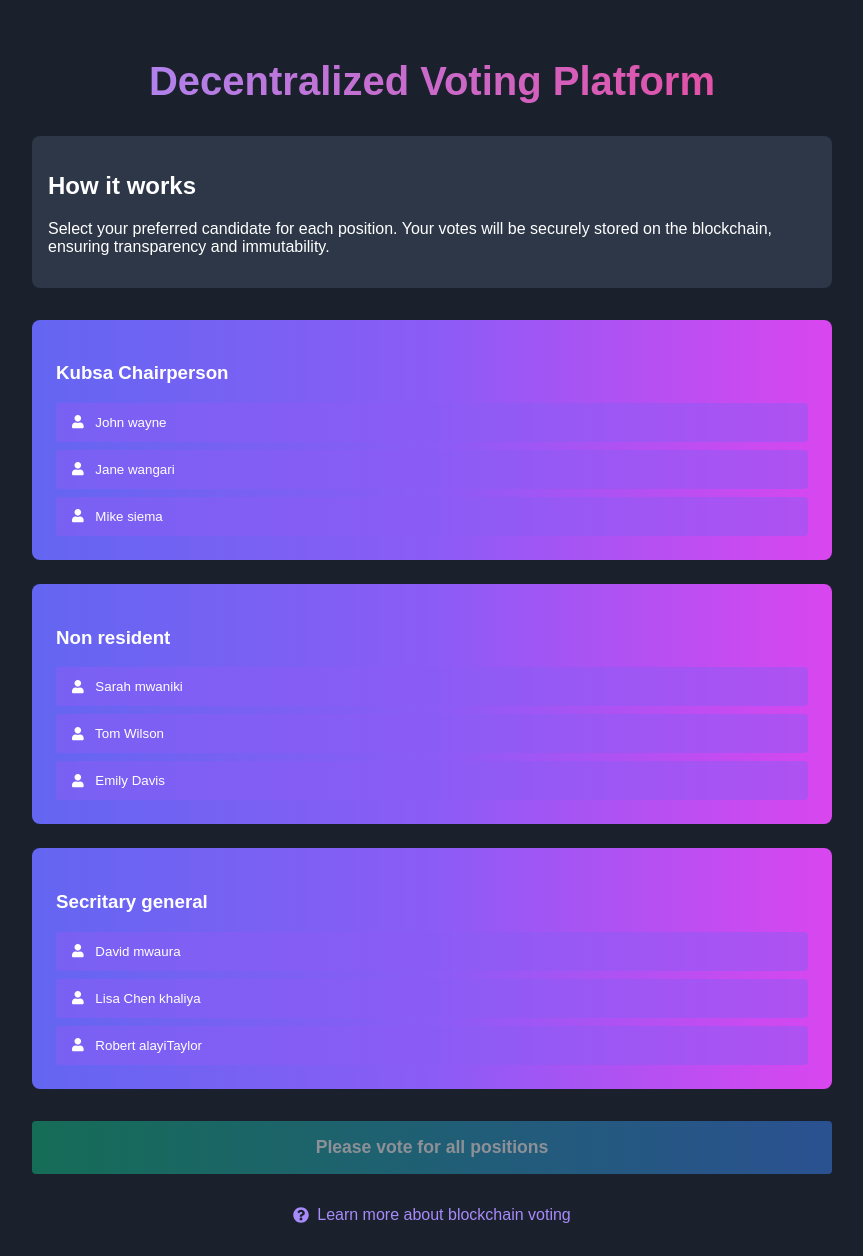
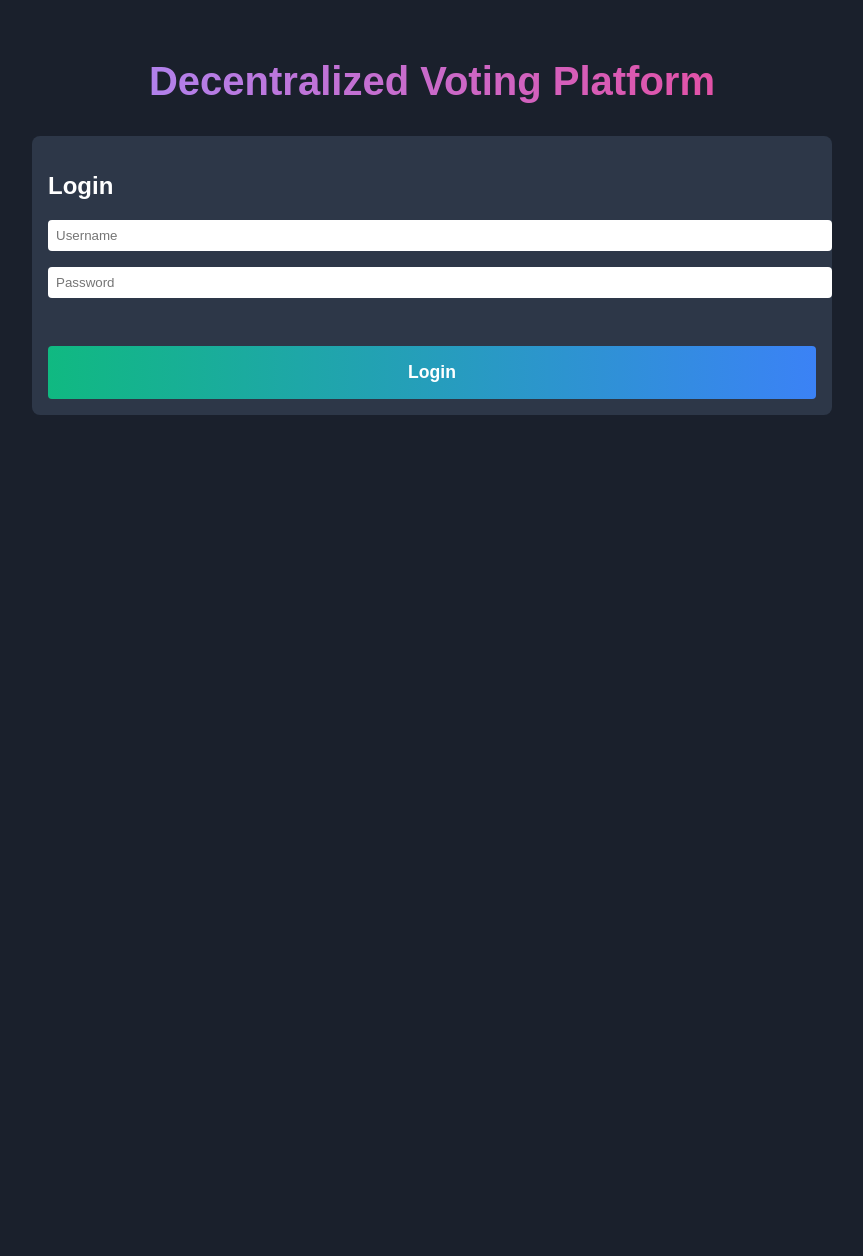
Before and after one commit to towet/biometric-facial-recognition-voting-system, a Flask app: template templates/home.html in a window 1280 px wide. Shown: the whole page, without its empty margins (208-1071 px from the left). After the commit the page ends 415 px from the top, so only its background shows below. Run offline with Flask 3, Linux system fonts and the light colour scheme; the template is opened without the code that fills it, so the values that code supplies are empty.

Commit message:
Update home.html

```diff
--- a/templates/home.html
+++ b/templates/home.html
@@ -26,7 +26,7 @@
             -webkit-text-fill-color: transparent;
             margin-bottom: 2rem;
         }
-        .info-box {
+        .info-box, .login-box {
             background-color: #2d3748;
             border-radius: 0.5rem;
             padding: 1rem;
@@ -63,7 +63,7 @@
             color: #6366f1;
             font-weight: bold;
         }
-        .submit-button {
+        .submit-button, .login-button {
             display: block;
             width: 100%;
             padding: 1rem;
@@ -105,18 +105,53 @@
         .learn-more:hover {
             text-decoration: underline;
         }
+        .login-form input {
+            width: 100%;
+            padding: 0.5rem;
+            margin-bottom: 1rem;
+            border-radius: 0.25rem;
+            border: none;
+        }
+        .admin-view {
+            background-color: #2d3748;
+            border-radius: 0.5rem;
+            padding: 1rem;
+            margin-top: 2rem;
+        }
+        .admin-view table {
+            width: 100%;
+            border-collapse: collapse;
+        }
+        .admin-view th, .admin-view td {
+            border: 1px solid #4a5568;
+            padding: 0.5rem;
+            text-align: left;
+        }
+        .admin-view th {
+            background-color: #4a5568;
+        }
     </style>
 </head>
 <body>
     <div class="container">
         <h1>Decentralized Voting Platform</h1>
 
+        <div id="loginArea" class="login-box">
+            <h2>Login</h2>
+            <div class="login-form">
+                <input type="text" id="username" placeholder="Username">
+                <input type="password" id="password" placeholder="Password">
+                <button id="loginButton" class="login-button">Login</button>
+            </div>
+        </div>
+
+        <div id="votingArea" style="display: none;">
             <div class="info-box">
                 <h2>How it works</h2>
                 <p>Select your preferred candidate for each position. Your votes will be securely stored on the blockchain, ensuring transparency and immutability.</p>
             </div>
 
-        <div id="votingArea">
+            <div id="positions">
                 <!-- Voting cards will be inserted here by JavaScript -->
             </div>
 
@@ -130,6 +165,23 @@
             </a>
         </div>
 
+        <div id="adminArea" class="admin-view" style="display: none;">
+            <h2>Admin View - Votes Cast</h2>
+            <table id="votesTable">
+                <thead>
+                    <tr>
+                        <th>Username</th>
+                        <th>Position</th>
+                        <th>Vote Cast</th>
+                    </tr>
+                </thead>
+                <tbody>
+                    <!-- Votes will be inserted here by JavaScript -->
+                </tbody>
+            </table>
+        </div>
+    </div>
+
     <script>
         const positions = [
             { id: 1, title: 'Kubsa Chairperson', candidates: ['John wayne', 'Jane wangari', 'Mike siema'] },
@@ -138,9 +190,45 @@
         ];
 
         let votes = {};
+        let allVotes = [];
+        let currentUser = null;
+
+        const users = {
+            "stanley kianja": "kim",
+            "frank": "123",
+            "admin": "admin"
+        };
+
+        function login() {
+            const username = document.getElementById('username').value;
+            const password = document.getElementById('password').value;
+
+            if (users[username] === password) {
+                currentUser = username;
+                document.getElementById('loginArea').style.display = 'none';
+                if (username === 'admin') {
+                    showAdminView();
+                } else {
+                    showVotingArea();
+                }
+            } else {
+                alert('Invalid username or password');
+            }
+        }
+
+        function showAdminView() {
+            document.getElementById('adminArea').style.display = 'block';
+            updateAdminView();
+        }
+
+        function showVotingArea() {
+            document.getElementById('votingArea').style.display = 'block';
+            createVotingCards();
+        }
 
         function createVotingCards() {
-            const votingArea = document.getElementById('votingArea');
+            const votingArea = document.getElementById('positions');
+            votingArea.innerHTML = ''; // Clear existing cards
             positions.forEach(position => {
                 const card = document.createElement('div');
                 card.className = 'voting-card';
@@ -186,22 +274,58 @@
 
         function handleSubmit() {
             if (Object.keys(votes).length === positions.length) {
-                // Here you would typically send the votes to your Flask backend
-                console.log('Votes submitted:', votes);
+                // Store votes
+                positions.forEach(position => {
+                    allVotes.push({
+                        username: currentUser,
+                        position: position.title,
+                        vote: votes[position.id]
+                    });
+                });
 
                 const alert = document.getElementById('alert');
                 alert.className = 'alert alert-success';
                 alert.textContent = 'Your votes have been securely recorded on the blockchain. Thank you for participating in this decentralized decision-making process!';
                 alert.style.display = 'block';
 
+                document.getElementById('positions').style.display = 'none';
+                document.getElementById('submitButton').style.display = 'none';
+
+                // Update admin view immediately after voting
+                updateAdminView();
+
+                // Reset votes for next user
+                votes = {};
+
+                // Show login area again for next user
+                setTimeout(() => {
+                    document.getElementById('loginArea').style.display = 'block';
                     document.getElementById('votingArea').style.display = 'none';
-                document.getElementById('submitButton').style.display = 'none';
+                    document.getElementById('alert').style.display = 'none';
+                    document.getElementById('username').value = '';
+                    document.getElementById('password').value = '';
+                    currentUser = null;
+                }, 3000); // Wait for 3 seconds before showing login area
             }
         }
 
+        function updateAdminView() {
+            const tbody = document.querySelector('#votesTable tbody');
+            tbody.innerHTML = '';
+            allVotes.forEach(vote => {
+                const row = document.createElement('tr');
+                row.innerHTML = `
+                    <td>${vote.username}</td>
+                    <td>${vote.position}</td>
+                    <td>${vote.vote}</td>
+                `;
+                tbody.appendChild(row);
+            });
+        }
+
         document.addEventListener('DOMContentLoaded', () => {
-            createVotingCards();
-            document.getElementById('votingArea').addEventListener('click', handleVote);
+            document.getElementById('loginButton').addEventListener('click', login);
+            document.getElementById('positions').addEventListener('click', handleVote);
             document.getElementById('submitButton').addEventListener('click', handleSubmit);
         });
     </script>
```
Lines whose indentation alone changed are shown as unchanged.
